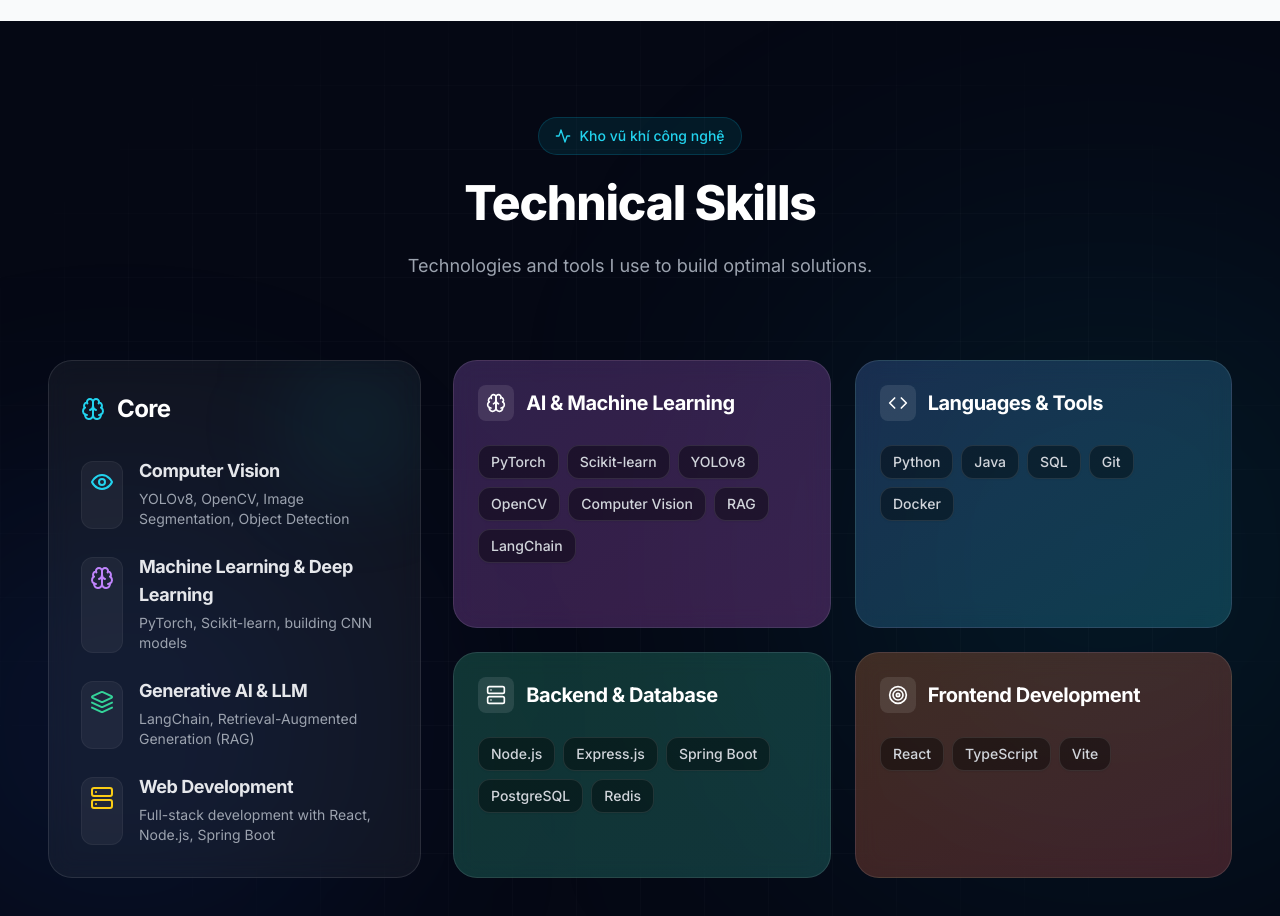
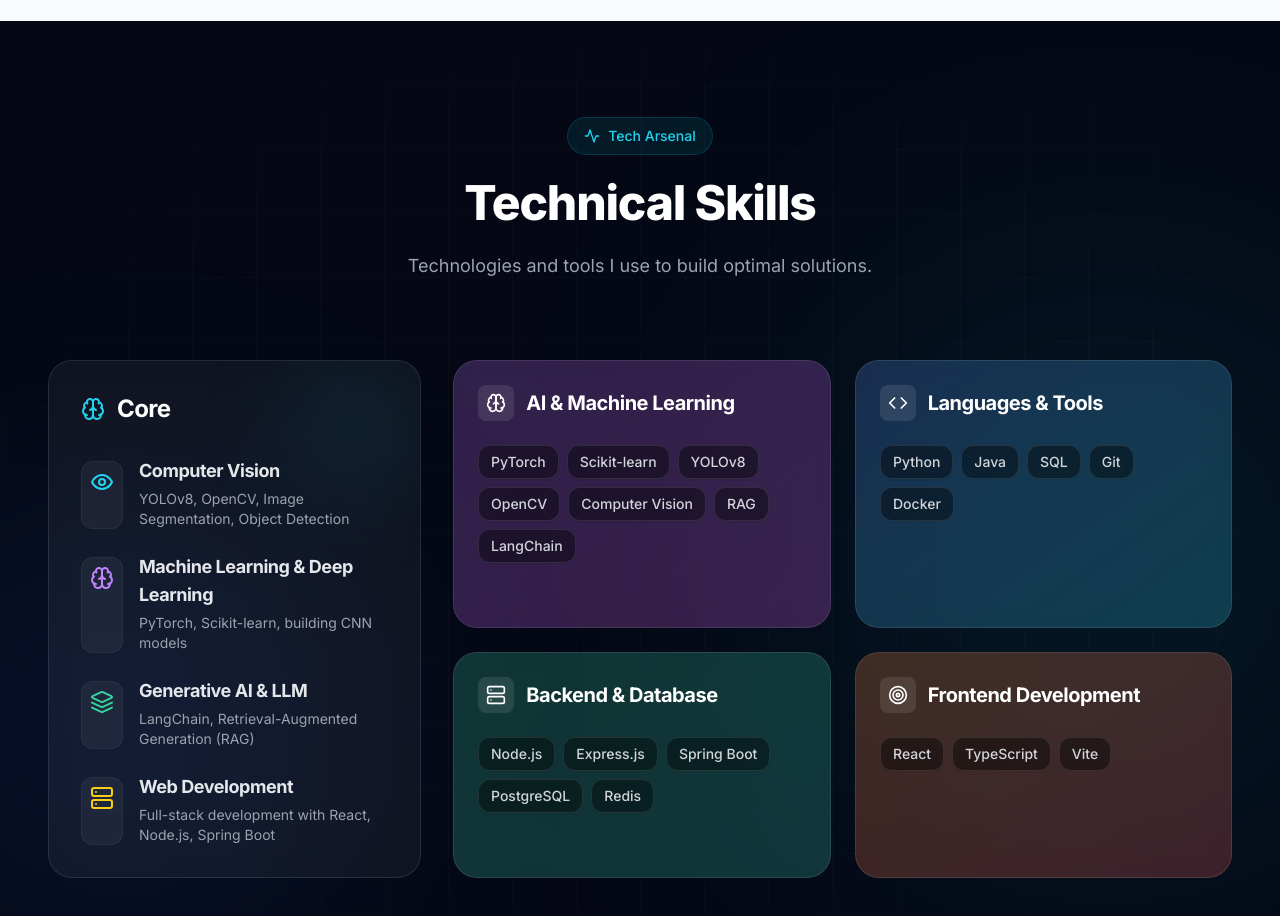
Before and after one commit to HTM0410/portfolio-cv-site, a React (Vite) app: page / in a window 1280 px wide. Shown: the part 2140-3056 px from the top of the page. Built offline with nearby package versions, Linux system fonts and the light colour scheme.

Commit message:
Translate hardcoded skills badge

```diff
--- a/src/components/Skills.tsx
+++ b/src/components/Skills.tsx
@@ -95,7 +95,7 @@
             className="inline-flex items-center gap-2 px-4 py-2 rounded-full bg-cyan-500/10 border border-cyan-500/20 text-cyan-400 font-medium text-sm mb-6"
           >
             <Activity size={16} />
-            <span>Kho vũ khí công nghệ</span>
+            <span>{t('skills.badge')}</span>
           </motion.div>
           <motion.h2
             className="text-4xl md:text-5xl font-extrabold mb-6 text-white"
--- a/src/i18n/locales/en.json
+++ b/src/i18n/locales/en.json
@@ -130,7 +130,8 @@
         "title": "Web Development",
         "desc": "Full-stack development with React, Node.js, Spring Boot"
       }
-    }
+    },
+    "badge": "Tech Arsenal"
   },
   "projects": {
     "title": "Featured Projects",
--- a/src/i18n/locales/vi.json
+++ b/src/i18n/locales/vi.json
@@ -130,7 +130,8 @@
         "title": "Web Development",
         "desc": "Phát triển Full-stack với React, Node.js, Spring Boot"
       }
-    }
+    },
+    "badge": "Kho vũ khí công nghệ"
   },
   "projects": {
     "title": "Các Dự Án Tiêu Biểu",
```
